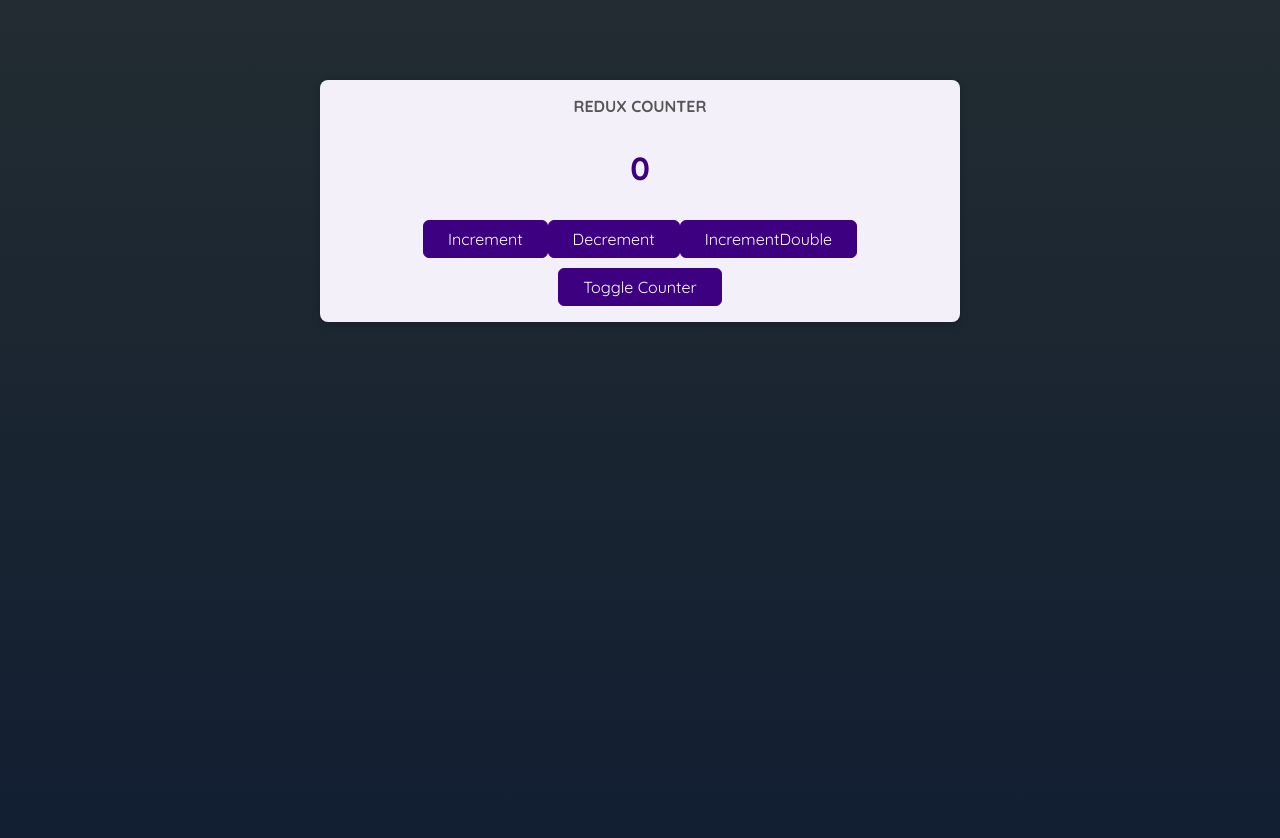
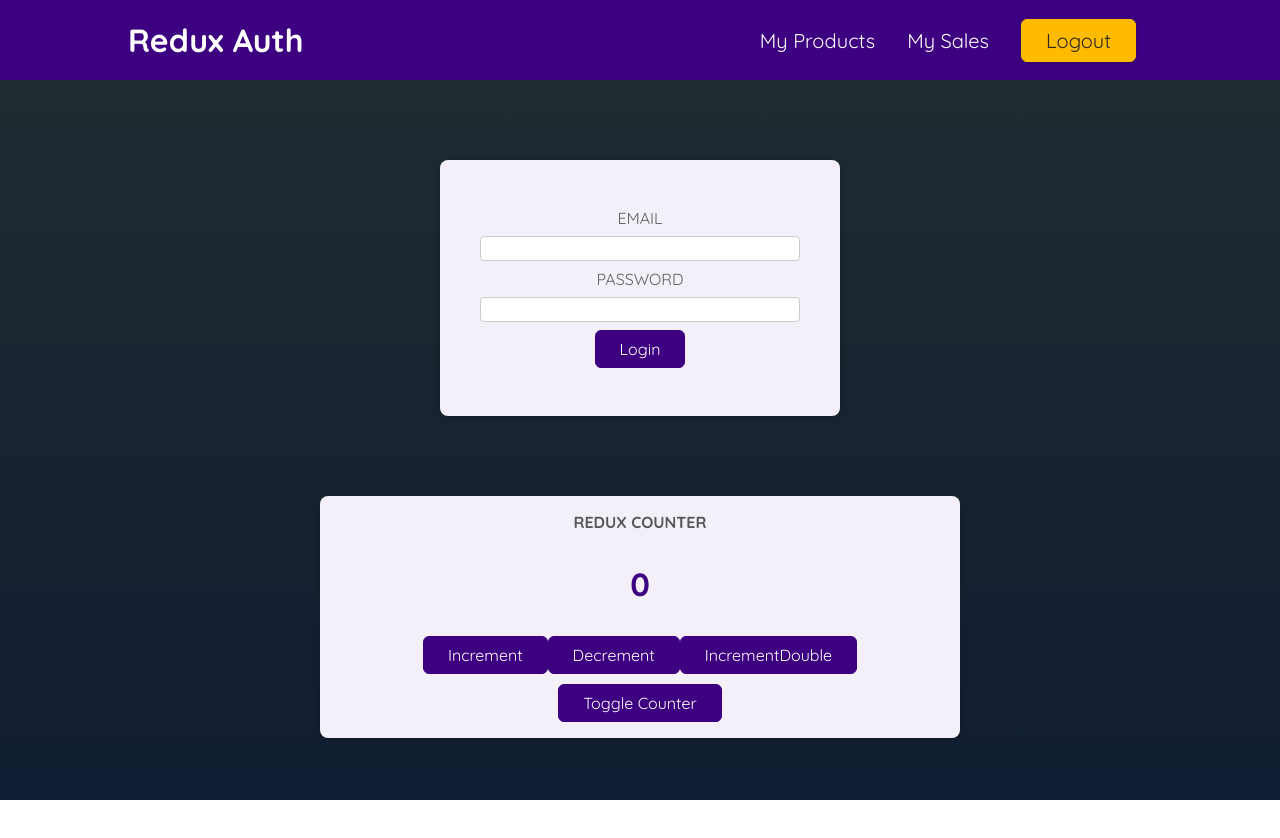
Before and after one commit to soongu/react-advanced202502, a React (Vite) app: page / in a window 1280 px wide. Shown: the top 838 px of the page. After the commit the page ends 800 px from the top, so only its background shows below. Built offline with nearby package versions, Linux system fonts and the light colour scheme.

Commit message:
# 28. 새 컴포넌트 추가

```diff
--- a/src/App.jsx
+++ b/src/App.jsx
@@ -1,11 +1,17 @@
 
 import './App.css';
+import Auth from './redux-practice/components/Auth';
+import Header from './redux-practice/components/Header';
 import ReduxCounter from './redux-practice/components/ReduxCounter';
+import UserProfile from './redux-practice/components/UserProfile';
 
 const App = () => {
 
   return (
     <>
+      <Header />
+      <Auth />
+      {/* <UserProfile /> */}
       <ReduxCounter />
     </>
   );
--- /dev/null
+++ b/src/redux-practice/components/Auth.jsx
@@ -0,0 +1,29 @@
+import classes from './Auth.module.css';
+
+const Auth = () => {
+  return (
+    <main className={classes.auth}>
+      <section>
+        <form>
+          <div className={classes.control}>
+            <label htmlFor='email'>Email</label>
+            <input
+              type='email'
+              id='email'
+            />
+          </div>
+          <div className={classes.control}>
+            <label htmlFor='password'>Password</label>
+            <input
+              type='password'
+              id='password'
+            />
+          </div>
+          <button>Login</button>
+        </form>
+      </section>
+    </main>
+  );
+};
+
+export default Auth;
--- /dev/null
+++ b/src/redux-practice/components/Auth.module.css
@@ -0,0 +1,29 @@
+.auth {
+  margin: 5rem auto;
+  box-shadow: 0 1px 8px rgba(0, 0, 0, 0.2);
+  width: 25rem;
+  border-radius: 8px;
+  padding: 1rem;
+  text-align: center;
+  background-color: #f4f0fa;
+}
+
+.control {
+  margin-bottom: 0.5rem;
+}
+
+.control label {
+  display: block;
+  color: #616161;
+  text-transform: uppercase;
+  margin-bottom: 0.5rem;
+}
+
+.control input {
+  display: block;
+  width: 20rem;
+  margin: auto;
+  border-radius: 4px;
+  padding: 0.25rem;
+  border: 1px solid #ccc;
+}
--- /dev/null
+++ b/src/redux-practice/components/Header.jsx
@@ -0,0 +1,24 @@
+import classes from './Header.module.css';
+
+const Header = () => {
+  return (
+    <header className={classes.header}>
+      <h1>Redux Auth</h1>
+      <nav>
+        <ul>
+          <li>
+            <a href='/public'>My Products</a>
+          </li>
+          <li>
+            <a href='/public'>My Sales</a>
+          </li>
+          <li>
+            <button>Logout</button>
+          </li>
+        </ul>
+      </nav>
+    </header>
+  );
+};
+
+export default Header;
--- /dev/null
+++ b/src/redux-practice/components/Header.module.css
@@ -0,0 +1,48 @@
+.header {
+  width: 100%;
+  height: 5rem;
+  display: flex;
+  justify-content: space-between;
+  align-items: center;
+  background-color: #3c0080;
+  color: white;
+  padding: 0 10%;
+}
+
+.header ul {
+  display: flex;
+  list-style: none;
+  margin: 0;
+  padding: 0;
+  align-items: center;
+}
+
+.header li {
+  margin: 0 1rem;
+}
+
+.header a {
+  text-decoration: none;
+  color: white;
+  font-size: 1.25rem;
+}
+
+.header a:hover,
+.header a:active {
+  color: #b864da;
+}
+
+.header button {
+  font-size: 1.25rem;
+  background-color: #ffbb00;
+  border: 1px solid #ffbb00;
+  padding: 0.5rem 1.5rem;
+  box-shadow: 0 1px 4px rgba(0, 0, 0, 0.2);
+  color: #2c2922;
+}
+
+.header button:hover,
+.header button:active {
+  background-color: #ffa600;
+  border-color: #ffa600;
+}
--- /dev/null
+++ b/src/redux-practice/components/UserProfile.jsx
@@ -0,0 +1,11 @@
+import classes from './UserProfile.module.css';
+
+const UserProfile = () => {
+  return (
+    <main className={classes.profile}>
+      <h2>My User Profile</h2>
+    </main>
+  );
+};
+
+export default UserProfile;
--- /dev/null
+++ b/src/redux-practice/components/UserProfile.module.css
@@ -0,0 +1,9 @@
+.profile {
+  margin: 5rem auto;
+  box-shadow: 0 1px 8px rgba(0, 0, 0, 0.2);
+  width: 40rem;
+  border-radius: 8px;
+  padding: 1rem;
+  text-align: center;
+  background-color: #f4f0fa;
+}
```
